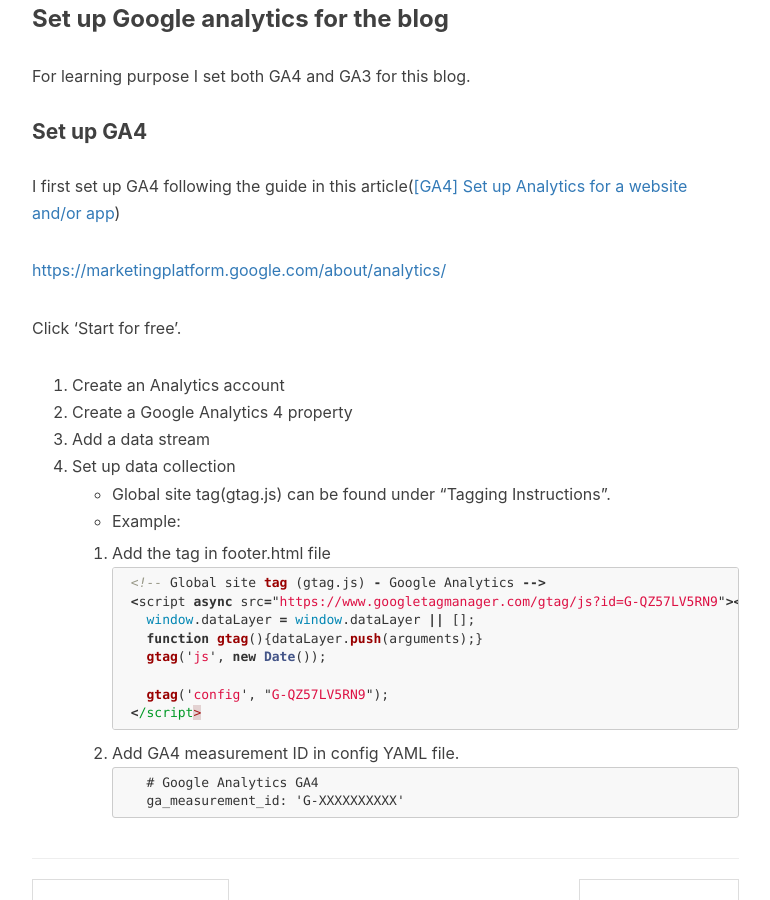
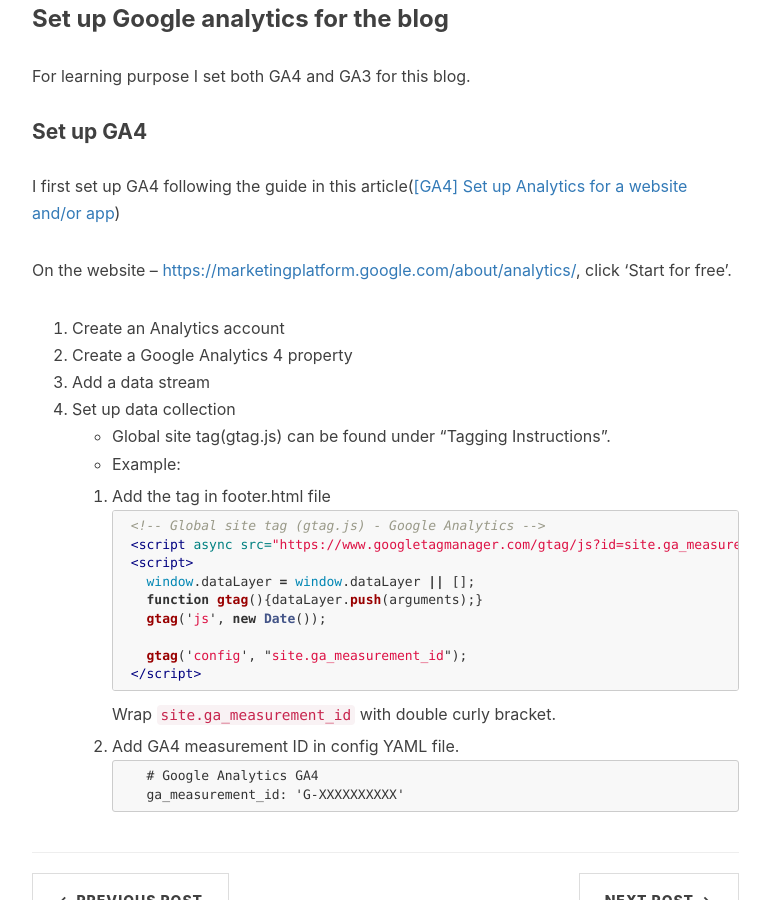
Before and after one commit to Lanzhou-J/Lanzhou-J.github.io, a Jekyll site: the page built from _posts/2021-06-29-Set-Google-Analytics-for-blog.md, in a window 1280 px wide and 900 px high, scrolled down 2364 px. Shown: the whole window, without its empty margins (233-1003 px from the left). Built offline with Jekyll 4.4.1, drawn with Linux system fonts in a browser that asks for light colours; nearby versions of some CDN libraries; comment, search, counter and statistics services are not loaded.

Commit message:
fixed code snippet

````diff
--- a/_posts/2021-06-29-Set-Google-Analytics-for-blog.md
+++ b/_posts/2021-06-29-Set-Google-Analytics-for-blog.md
@@ -55,9 +55,7 @@
 
 I first set up GA4 following the guide in this article([[GA4] Set up Analytics for a website and/or app](https://support.google.com/analytics/answer/9304153))
 
-[https://marketingplatform.google.com/about/analytics/](https://marketingplatform.google.com/about/analytics/)
-
-Click 'Start for free'.
+On the website -- [https://marketingplatform.google.com/about/analytics/](https://marketingplatform.google.com/about/analytics/), click 'Start for free'.
 
 1. Create an Analytics account
 2. Create a Google Analytics 4 property
@@ -66,17 +64,18 @@
   - Global site tag(gtag.js) can be found under "Tagging Instructions".
   - Example:
     1. Add the tag in footer.html file
-        ```javascript
+        ```html
         <!-- Global site tag (gtag.js) - Google Analytics -->
-        <script async src="https://www.googletagmanager.com/gtag/js?id={{site.ga_measurement_id}}"></script>
+        <script async src="https://www.googletagmanager.com/gtag/js?id=site.ga_measurement_id"></script>
         <script>
           window.dataLayer = window.dataLayer || [];
           function gtag(){dataLayer.push(arguments);}
           gtag('js', new Date());
 
-          gtag('config', "{{site.ga_measurement_id}}");
+          gtag('config', "site.ga_measurement_id");
         </script>
         ```
+       Wrap ```site.ga_measurement_id``` with double curly bracket.
     2. Add GA4 measurement ID in config YAML file.
       ```
       # Google Analytics GA4
````
